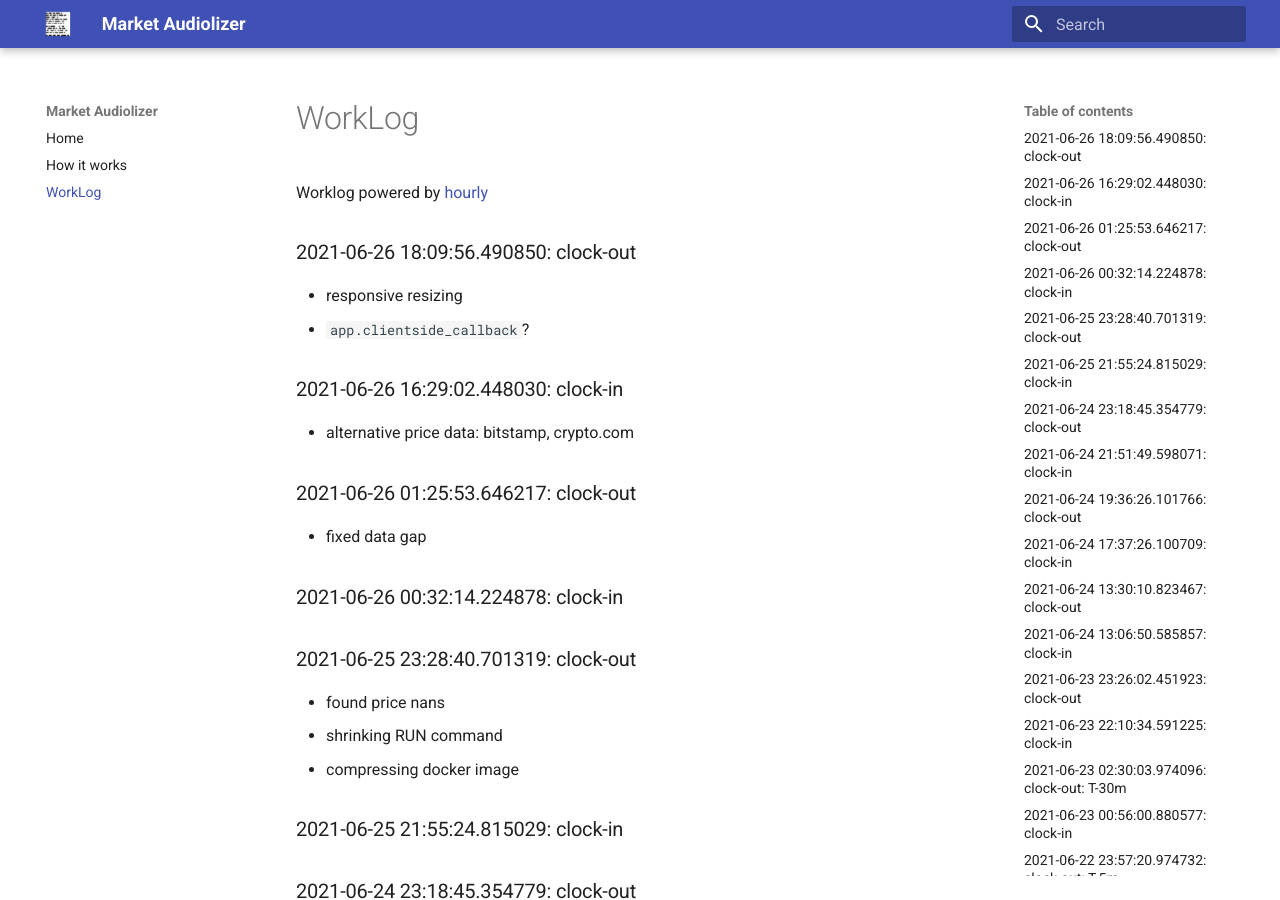
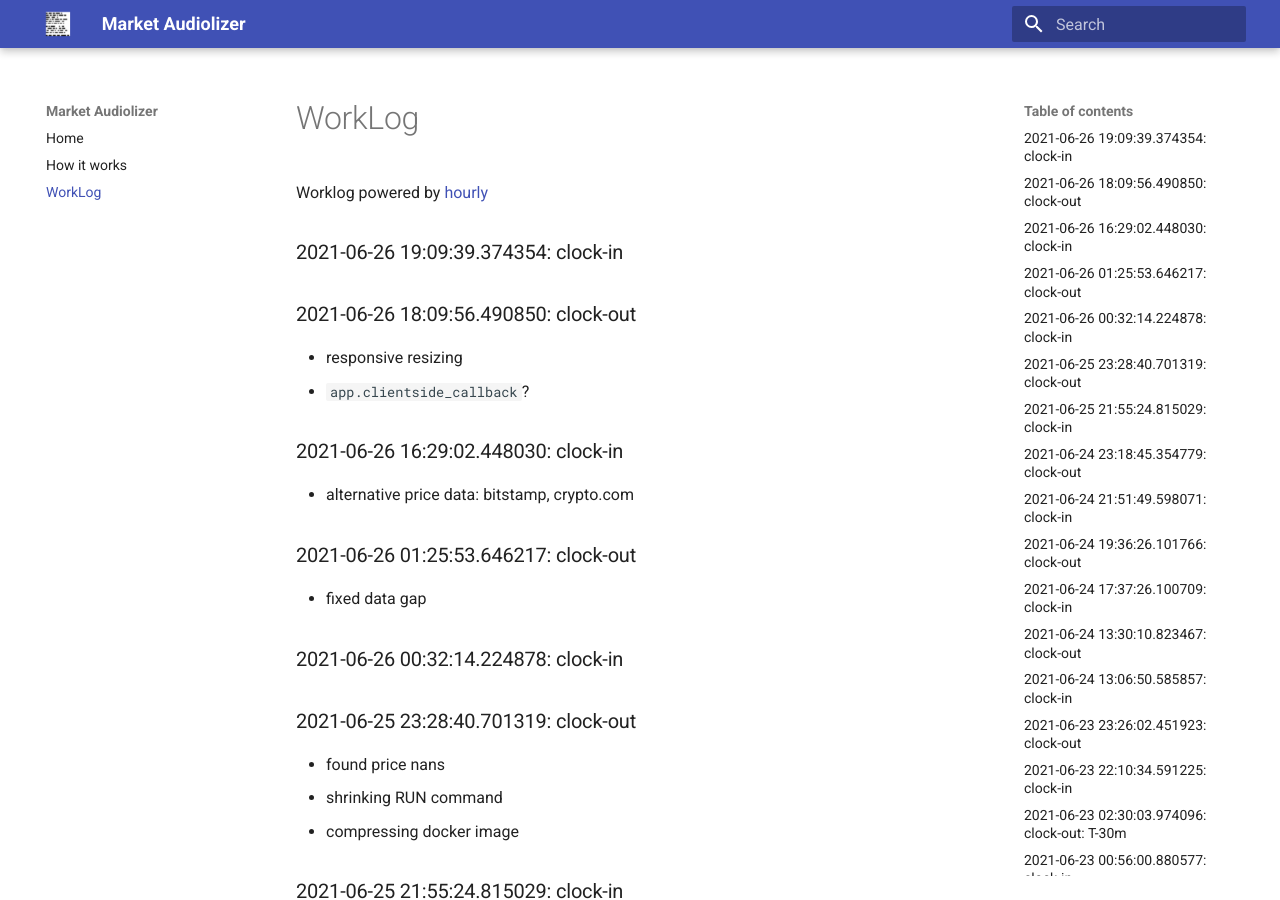
Before and after one commit to asherp/audiolizer, an MkDocs documentation site: the page built from docs/WorkLog.md, in a window 1280 px wide and 900 px high. Built offline with MkDocs 1.6.1 and Material for MkDocs 9.7.7, drawn with Linux system fonts in a browser that asks for light colours.

Commit message:
clock-in

```diff
--- a/WorkLog.md
+++ b/WorkLog.md
@@ -1,3 +1,6 @@
+
+### 2021-06-26 19:09:39.374354: clock-in
+
 ### 2021-06-26 18:09:56.490850: clock-out
 
 * responsive resizing
```
